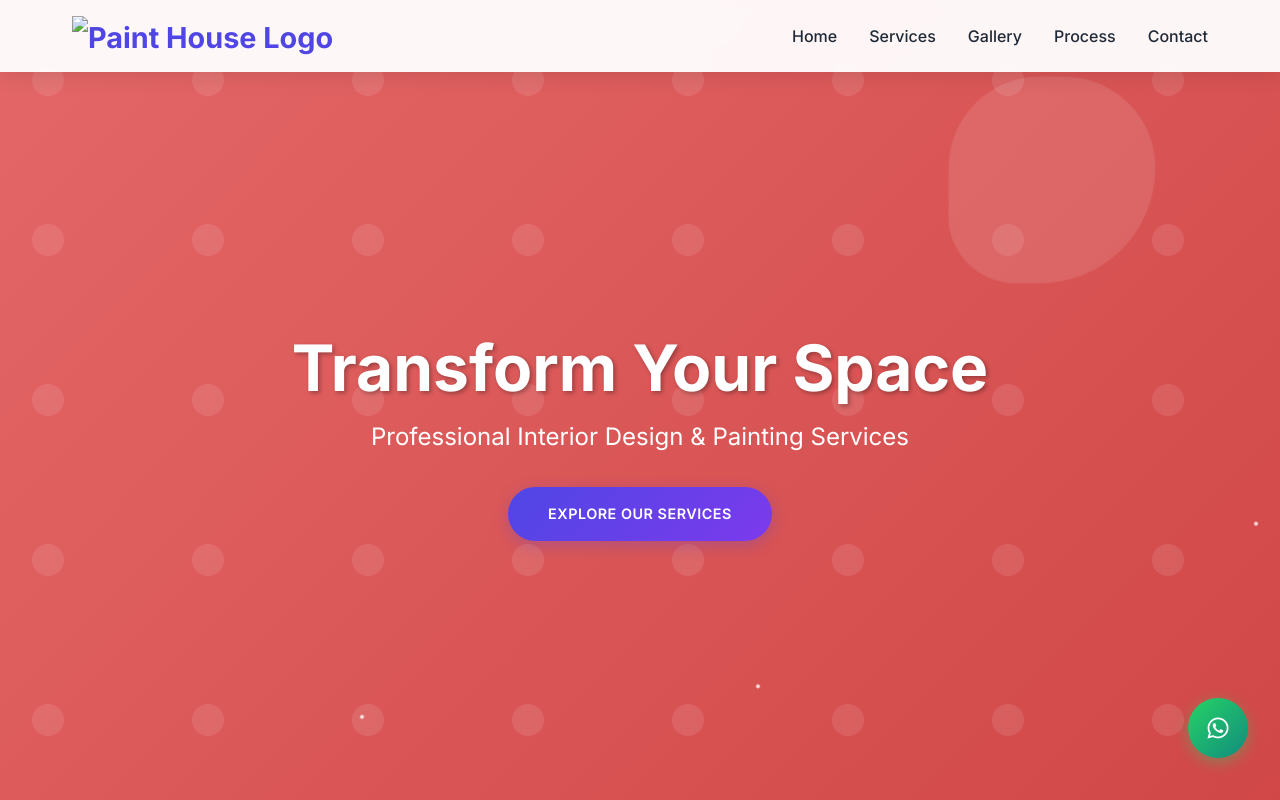
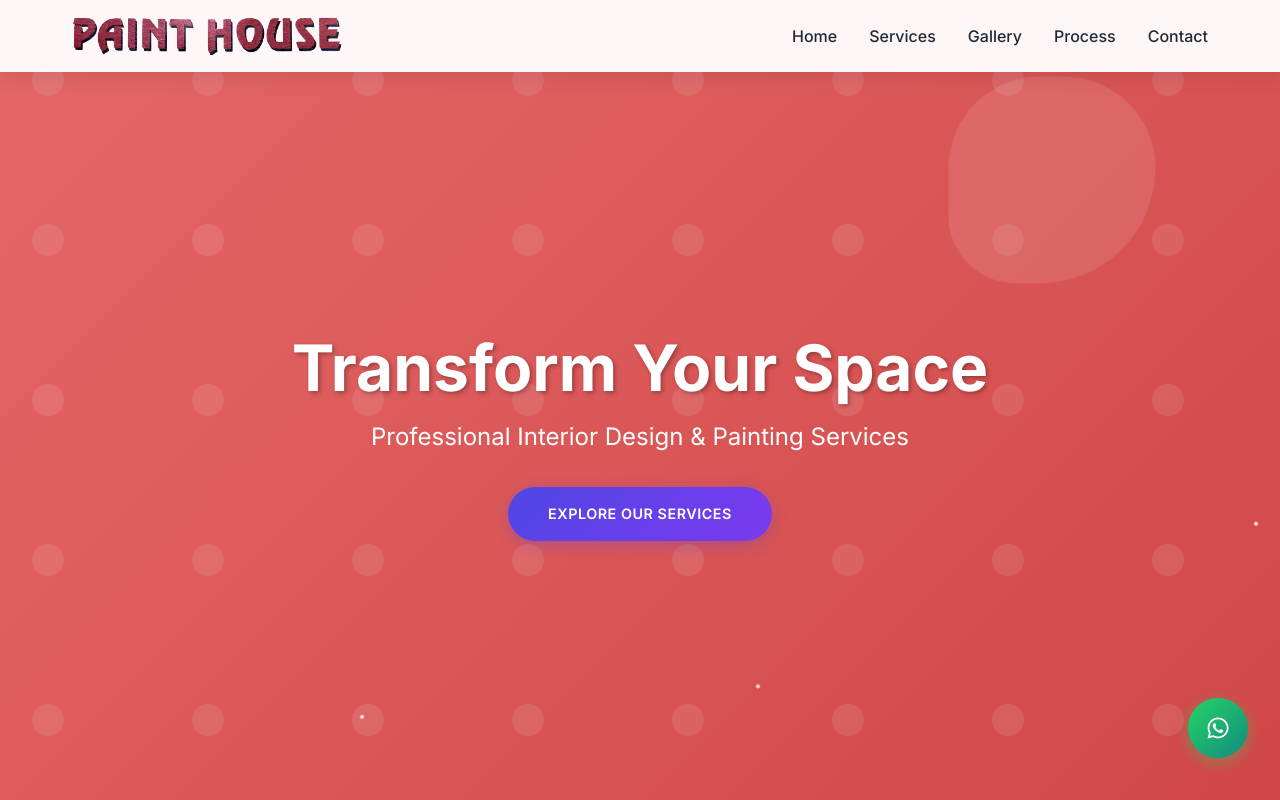
Before and after one commit to faizanalameducation/painthouse, a plain HTML site: page index.html in a window 1280 px wide. Shown: the top 800 px of the page. Drawn offline with nearby package versions, Linux system fonts and the light colour scheme; the site is published under a folder, as on GitHub Pages, so addresses that start at the root find nothing.

Commit message:
Update index.html

```diff
--- a/index.html
+++ b/index.html
@@ -734,7 +734,7 @@
     <header class="header">
         <nav class="nav">
             <a href="#home" class="logo">
-  <img src="/assets/Logo.png" alt="Paint House Logo" style="height: 40px;">
+  <img src="Logo.png" alt="Paint House Logo" style="height: 40px;">
 </a>
             <ul class="nav-links">
                 <li><a href="#home">Home</a></li>
```
